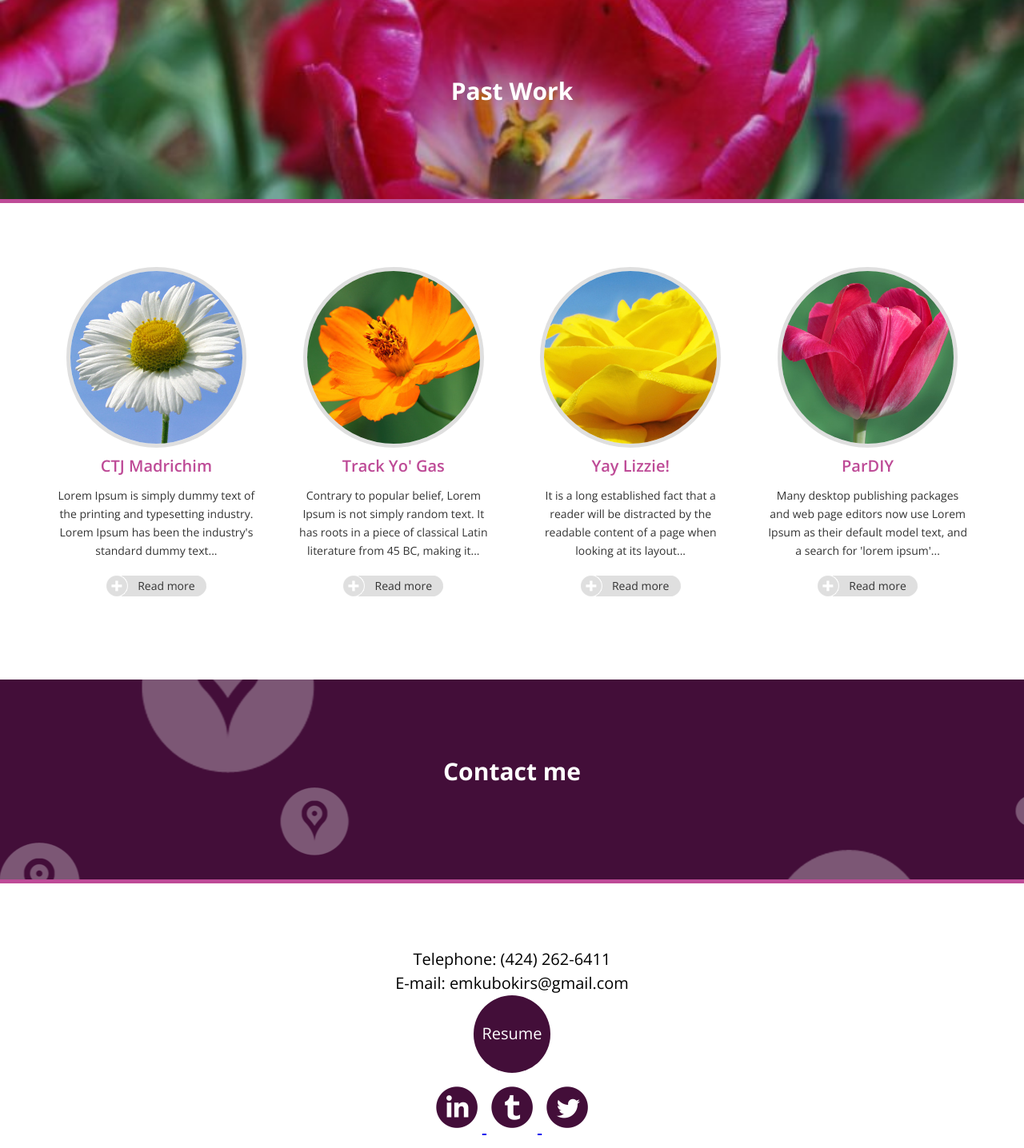
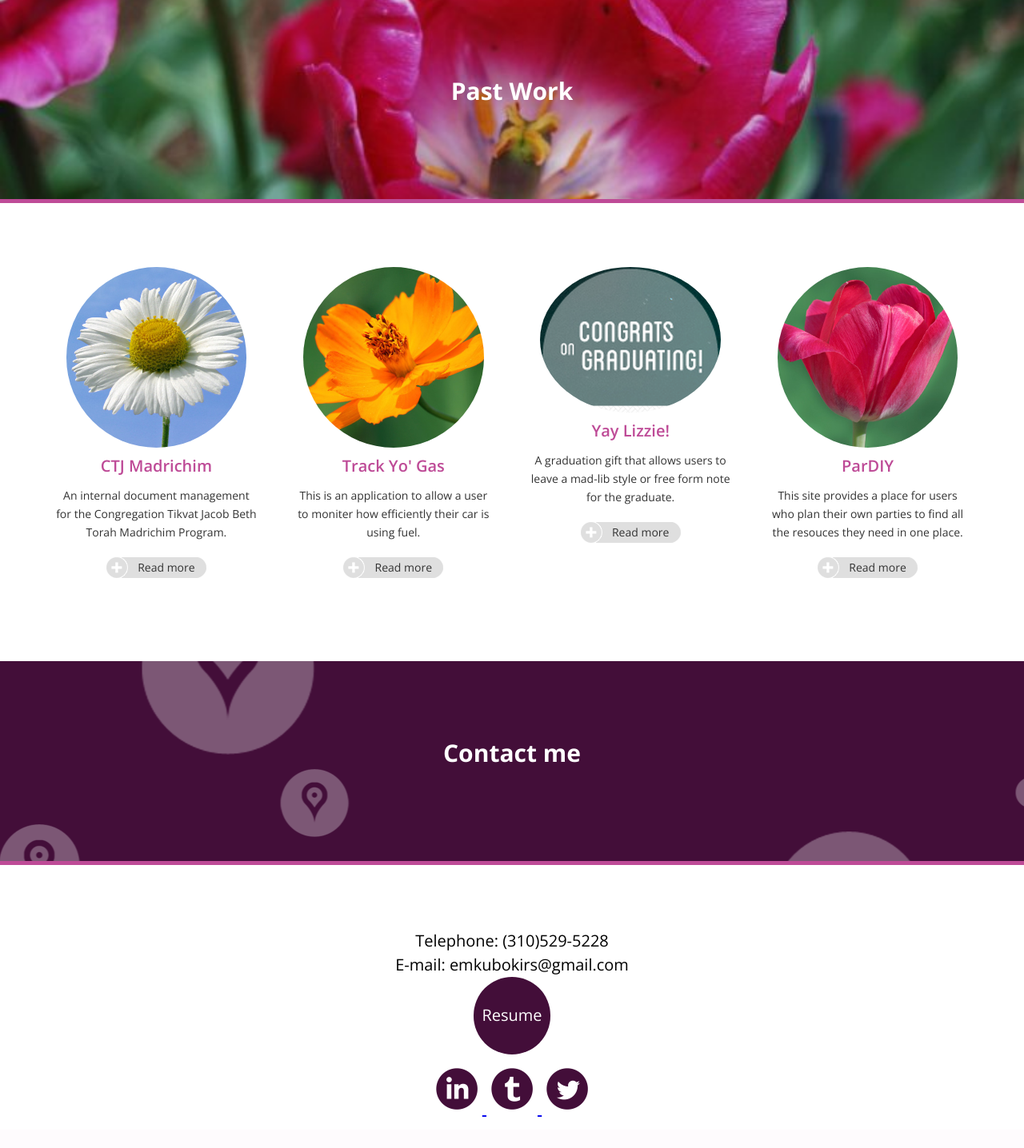
Before and after one commit to ekubokirs/work, a PHP site: page / in a window 1280 px wide. Shown: the part 1464-2900 px from the top of the page at 80% size. After the commit the page ends 2861 px from the top, so only its background shows below. Run offline with PHP 8.4, Linux system fonts and the light colour scheme; some libraries are stand-ins or nearby versions.

Commit message:
started pictures for projects and started updating copy

```diff
--- a/css/style.css
+++ b/css/style.css
@@ -68,7 +68,11 @@ h2 {
     height:160px;
     margin:-86px 0 0;
 }
-
+.blog-circle{
+    width: 100%;
+    height: auto;
+    border-radius: 100%;
+}
 /* ============== MAIN ==================== */
 #about-title,
 #blog-title,
@@ -434,7 +438,7 @@ a#pull {
         margin: auto;
     }
     #contact-info{
-        font-size: .75em;
+        font-size: 2em;
     }
 }
 @media only screen and (max-width: 320){
--- a/index.html
+++ b/index.html
@@ -53,50 +53,50 @@
 	</div>
 	<div id="blog" class="wrap">
 		<div class="blog-item">
-			<img class="circle" src="img/blog1.jpg" alt="Daisy" />
+			<img class="blog-circle" src="img/blog1.jpg" alt="Daisy" />
 			<p class="title">CTJ Madrichim</p>
-			<p class="info">Lorem Ipsum is simply dummy text of the printing and typesetting industry. Lorem Ipsum has been the industry's standard dummy text...</p>
+			<p class="info">An internal document management for the Congregation Tikvat Jacob Beth Torah Madrichim Program.</p>
 			<a href="#inline1" class="readmore fancybox">Read more</a>
 		</div>
 		<div class="blog-item">
-			<img class="circle" src="img/blog2.jpg" alt="Marigold" />
+			<img class="blog-circle" src="img/blog2.jpg" alt="Marigold" />
 			<p class="title">Track Yo' Gas</p>
-			<p class="info">Contrary to popular belief, Lorem Ipsum is not simply random text. It has roots in a piece of classical Latin literature from 45 BC, making it...</p>
+			<p class="info">This is an application to allow a user to moniter how efficiently their car is using fuel.</p>
 			<a href="#inline2" class="readmore fancybox">Read more</a>
 		</div>
 		<div class="blog-item">
-			<img class="circle" src="img/blog3.jpg" alt="Rose" />
+			<img class="blog-circle" src="img/blog3.jpg" alt="Rose" />
 			<p class="title">Yay Lizzie!</p>
-			<p class="info">It is a long established fact that a reader will be distracted by the readable content of a page when looking at its layout...</p>
+			<p class="info">A graduation gift that allows users to leave a mad-lib style or free form note for the graduate.</p>
 			<a href="#inline3" class="readmore fancybox">Read more</a>
 		</div>
 		 <div class="blog-item last">
-			<img class="circle" src="img/blog4.jpg" alt="Tulip" />
+			<img class="blog-circle" src="img/blog4.jpg" alt="Tulip" />
 			<p class="title">ParDIY</p>
-			<p class="info">Many desktop publishing packages and web page editors now use Lorem Ipsum as their default model text, and a search for 'lorem ipsum'...</p>
+			<p class="info">This site provides a place for users who plan their own parties to find all the resouces they need in one place.</p>
 			<a href="#inline4" class="readmore fancybox">Read more</a>
 		</div>
 	</div>
 	<div id="inline1" class="popupbox">
-		<h3>Daisy</h3>
+		<h3>CTJ Madrichim</h3>
 		<img class="circle right" src="img/blog1.jpg" alt="Daisy" />
 		<p>Lorem ipsum dolor sit amet, consectetur adipiscing elit. Etiam quis mi eu elit tempor facilisis id et neque. Nulla sit amet sem sapien. Vestibulum imperdiet porta ante ac ornare. Nulla et lorem eu nibh adipiscing ultricies nec at lacus. Cras laoreet ultricies sem, at blandit mi eleifend aliquam. Nunc enim ipsum, vehicula non pretium varius, cursus ac tortor. Vivamus fringilla congue laoreet. Quisque ultrices sodales orci, quis rhoncus justo auctor in. Phasellus dui eros, bibendum eu feugiat ornare, faucibus eu mi. Nunc aliquet tempus sem, id aliquam diam varius ac. Maecenas nisl nunc, molestie vitae eleifend vel, iaculis sed magna. Aenean tempus lacus vitae orci posuere porttitor eget non felis. Donec lectus elit, aliquam nec eleifend sit amet, vestibulum sed nunc.
 		</p>
 	</div>
 	<div id="inline2" class="popupbox">
-		<h3>Marigold</h3>
+		<h3>Track Yo' Gas</h3>
 		<img class="circle right" src="img/blog2.jpg" alt="Marigold" />
 		<p>Lorem ipsum dolor sit amet, consectetur adipiscing elit. Etiam quis mi eu elit tempor facilisis id et neque. Nulla sit amet sem sapien. Vestibulum imperdiet porta ante ac ornare. Nulla et lorem eu nibh adipiscing ultricies nec at lacus. Cras laoreet ultricies sem, at blandit mi eleifend aliquam. Nunc enim ipsum, vehicula non pretium varius, cursus ac tortor. Vivamus fringilla congue laoreet. Quisque ultrices sodales orci, quis rhoncus justo auctor in. Phasellus dui eros, bibendum eu feugiat ornare, faucibus eu mi. Nunc aliquet tempus sem, id aliquam diam varius ac. Maecenas nisl nunc, molestie vitae eleifend vel, iaculis sed magna. Aenean tempus lacus vitae orci posuere porttitor eget non felis. Donec lectus elit, aliquam nec eleifend sit amet, vestibulum sed nunc.
 		</p>
 	</div>
 	<div id="inline3" class="popupbox">
-		<h3>Rose</h3>
+		<h3>Yay Lizzie!</h3>
 		<img class="circle right" src="img/blog3.jpg" alt="Rose" />
 		<p>Lorem ipsum dolor sit amet, consectetur adipiscing elit. Etiam quis mi eu elit tempor facilisis id et neque. Nulla sit amet sem sapien. Vestibulum imperdiet porta ante ac ornare. Nulla et lorem eu nibh adipiscing ultricies nec at lacus. Cras laoreet ultricies sem, at blandit mi eleifend aliquam. Nunc enim ipsum, vehicula non pretium varius, cursus ac tortor. Vivamus fringilla congue laoreet. Quisque ultrices sodales orci, quis rhoncus justo auctor in. Phasellus dui eros, bibendum eu feugiat ornare, faucibus eu mi. Nunc aliquet tempus sem, id aliquam diam varius ac. Maecenas nisl nunc, molestie vitae eleifend vel, iaculis sed magna. Aenean tempus lacus vitae orci posuere porttitor eget non felis. Donec lectus elit, aliquam nec eleifend sit amet, vestibulum sed nunc.
 		</p>
 	</div>
 	<div id="inline4" class="popupbox">
-		<h3>Tulip</h3>
+		<h3>ParDIY</h3>
 		<img class="circle right" src="img/blog4.jpg" alt="Tulip" />
 		<p>Lorem ipsum dolor sit amet, consectetur adipiscing elit. Etiam quis mi eu elit tempor facilisis id et neque. Nulla sit amet sem sapien. Vestibulum imperdiet porta ante ac ornare. Nulla et lorem eu nibh adipiscing ultricies nec at lacus. Cras laoreet ultricies sem, at blandit mi eleifend aliquam. Nunc enim ipsum, vehicula non pretium varius, cursus ac tortor. Vivamus fringilla congue laoreet. Quisque ultrices sodales orci, quis rhoncus justo auctor in. Phasellus dui eros, bibendum eu feugiat ornare, faucibus eu mi. Nunc aliquet tempus sem, id aliquam diam varius ac. Maecenas nisl nunc, molestie vitae eleifend vel, iaculis sed magna. Aenean tempus lacus vitae orci posuere porttitor eget non felis. Donec lectus elit, aliquam nec eleifend sit amet, vestibulum sed nunc.
 		</p>
@@ -109,7 +109,7 @@
 	</div>
 	<div id="contact" class="wrap">
 		<p id="contact-info">
-			Telephone: (424) 262-6411<br>
+			Telephone: (310)529-5228<br>
 			E-mail: emkubokirs@gmail.com<br>
 		</p>
 		<p class="small">
```
Also changed, not shown: img/blog3-2.jpg (added), img/blog3.jpg, img/blog33.jpg (added), 2 other files.
